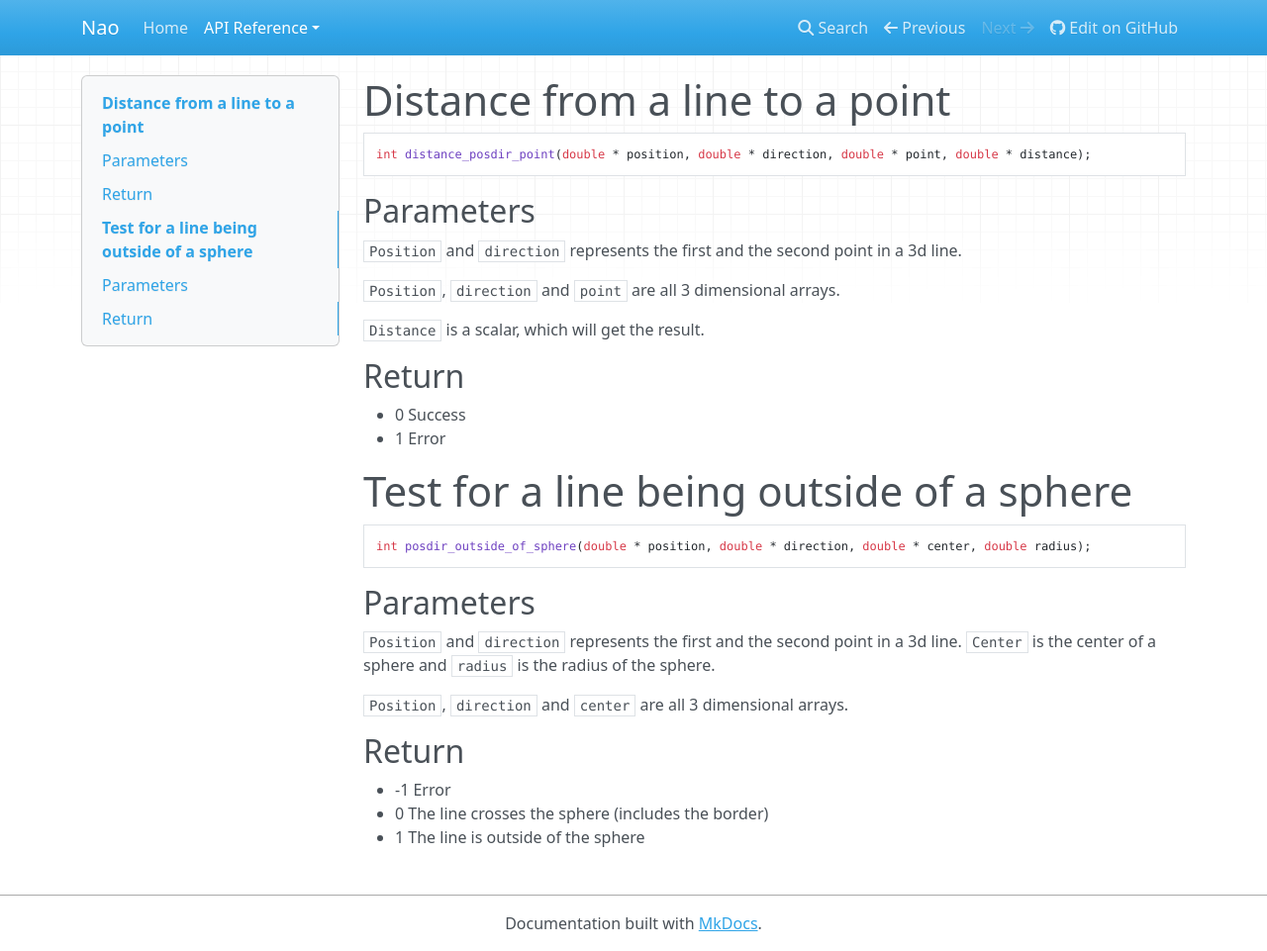
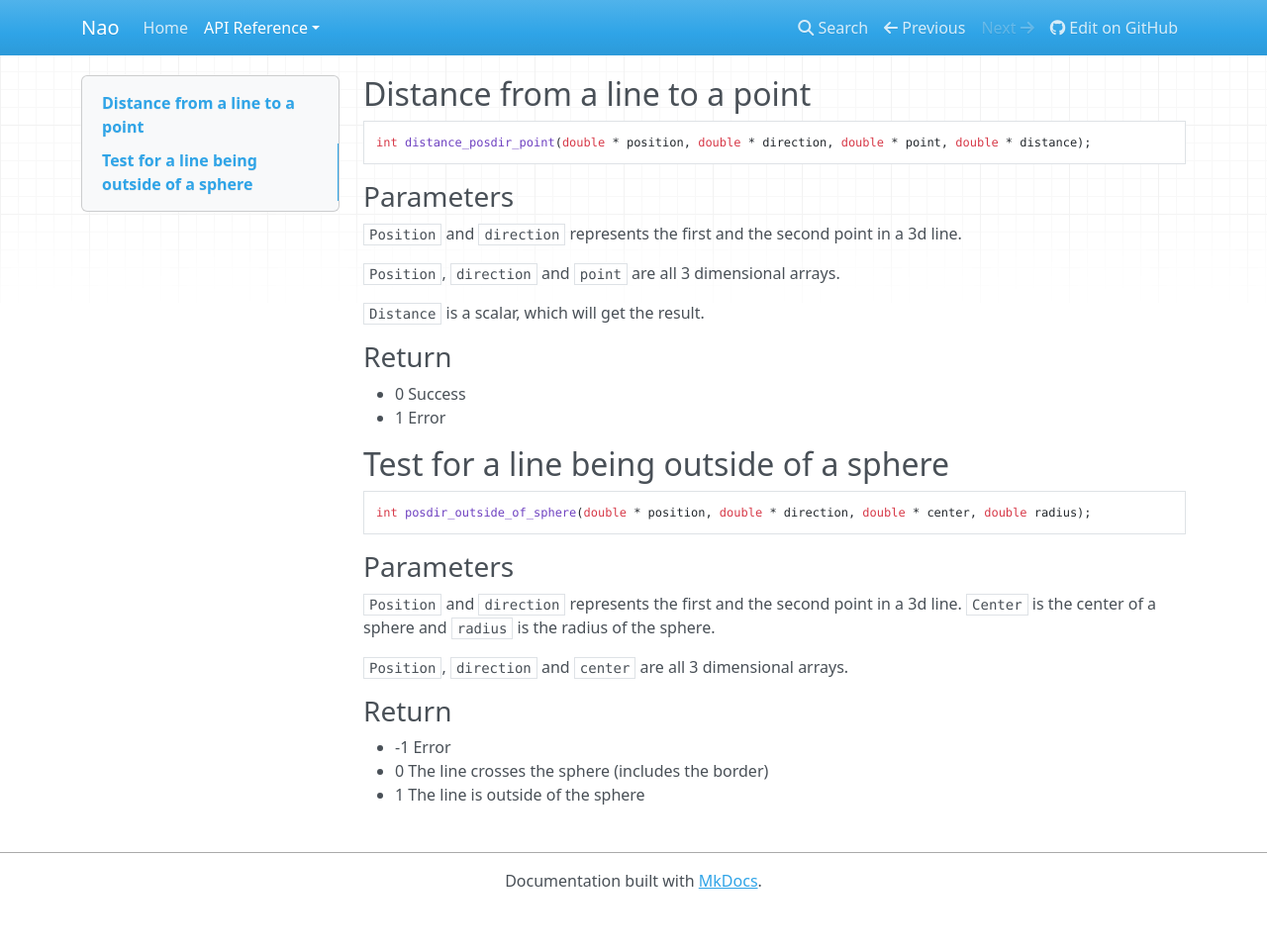
Before and after one commit to gryor/nao, an MkDocs documentation site: the page built from docs/distance.md, in a window 1280 px wide and 961 px high. Shown: the whole window at 99% size. Built offline with MkDocs 1.6.1, drawn with Linux system fonts in a browser that asks for light colours; nearby versions of some CDN libraries; old or Windows-style settings are respelled for this version of MkDocs.

Commit message:
Update distance.md

````diff
--- a/docs/distance.md
+++ b/docs/distance.md
@@ -1,10 +1,10 @@
-# Distance from a line to a point
+## Distance from a line to a point
 
 ```c
 int distance_posdir_point(double * position, double * direction, double * point, double * distance);
 ```
 
-## Parameters
+### Parameters
 `Position` and `direction` represents the first and the second point in a 3d line.
 
 `Position`, `direction` and `point` are all 3 dimensional arrays.
@@ -12,24 +12,24 @@ int distance_posdir_point(double * position, double * direction, double * point,
 `Distance` is a scalar, which will get the result.
 
 
-## Return
+### Return
 * 0 Success
 * 1 Error
 
-# Test for a line being outside of a sphere
+## Test for a line being outside of a sphere
 
 ```c
 int posdir_outside_of_sphere(double * position, double * direction, double * center, double radius);
 ```
 
-## Parameters
+### Parameters
 
 `Position` and `direction` represents the first and the second point in a 3d line.
 `Center` is the center of a sphere and `radius` is the radius of the sphere.
 
 `Position`, `direction` and `center` are all 3 dimensional arrays.
 
-## Return
+### Return
 * -1 Error
 * 0 The line crosses the sphere (includes the border)
 * 1 The line is outside of the sphere
````
